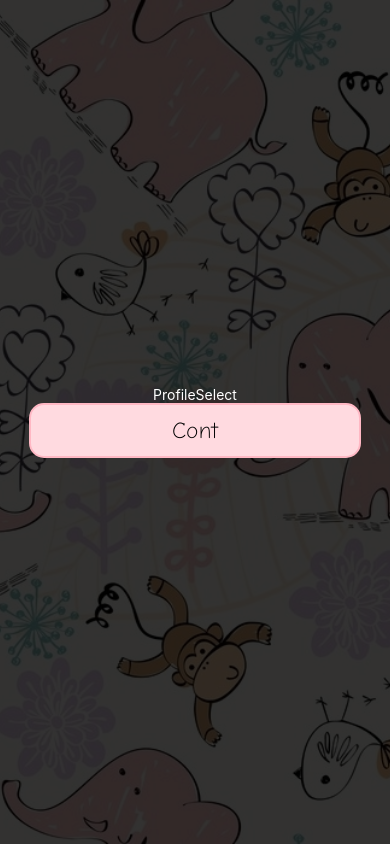
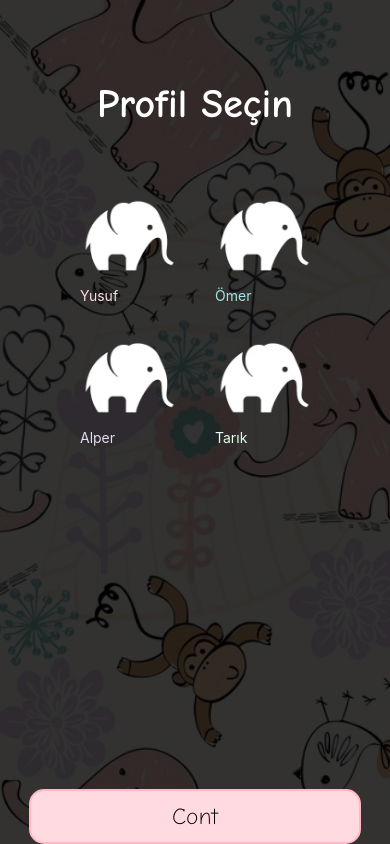
Before and after one commit to clb-alper/Project01, a React Native app: screen /ProfileSelect in a window 390 px wide. Built offline with nearby package versions, Linux system fonts and the light colour scheme.

Commit message:
userData.js and ProfileSelect.js Updated
selectedColor for users are added. ProfileSelect.js is updated to support images and text colors.

```diff
--- a/assets/data/userData.js
+++ b/assets/data/userData.js
@@ -1,3 +1,4 @@
+import colors from '../colors/colors';
 
 const userData = [
     {
@@ -6,6 +7,7 @@ const userData = [
         userLastName: 'Gültekin',
         userNickname: 'Yusuf',
         userProfileImage: 'temp',
+        selectedColor: colors.pinkRegular,
     },
     {
         id: '2',
@@ -13,6 +15,7 @@ const userData = [
         userLastName: 'Aslan',
         userNickname: 'Ömer',
         userProfileImage: 'temp',
+        selectedColor: colors.blueRegular,
     },
     {
         id: '3',
@@ -20,6 +23,7 @@ const userData = [
         userLastName: 'Çelebi',
         userNickname: 'Alper',
         userProfileImage: 'temp',
+        selectedColor: colors.purpleLight,
     },
     {
         id: '4',
@@ -27,6 +31,7 @@ const userData = [
         userLastName: 'Huvaz',
         userNickname: 'Tarık',
         userProfileImage: 'temp',
+        selectedColor: colors.greenLight,
     },
 ]
 
--- a/components/ProfileSelect.js
+++ b/components/ProfileSelect.js
@@ -1,10 +1,12 @@
 import { StatusBar } from 'expo-status-bar';
 import React from 'react';
 import { useCallback } from 'react';
-import { StyleSheet, Text, View, TextInput, Image, Pressable, TouchableHighlight, KeyboardAvoidingView, Dimensions, ImageBackground } from 'react-native';
+import { StyleSheet, Text, View, TextInput, Image, Pressable, TouchableHighlight, KeyboardAvoidingView, Dimensions, ImageBackground, SafeAreaView, FlatList, TouchableOpacity } from 'react-native';
 import { useFonts } from 'expo-font';
 import * as SplashScreen from 'expo-splash-screen';
 import colors from '../assets/colors/colors';
+import userData from '../assets/data/userData';
+import { BoxShadow } from 'react-native-shadow';
 
 var widthOfScreen = Dimensions.get('window').width; //full width
 var heightOfScreen = Dimensions.get('window').height; //full width
@@ -29,6 +31,17 @@ const ProfileSelect = ({ navigation }) => {
         return null;
     }
 
+    /*const shadowOpt = {
+        width: 110,
+        height: 183,
+        color: "#000",
+        border: 6,
+        radius: 12,
+        opacity: 0.2,
+        x: -1.5,
+        y: 7,
+    }*/
+
     var touchPropsLoginButton = {
         activeOpacity: 1,
         underlayColor: '#ffe0e7',
@@ -44,12 +57,45 @@ const ProfileSelect = ({ navigation }) => {
             <StatusBar style="auto" />
             <ImageBackground source={require('../assets/images/loginbghd.jpg')} style={styles.backgroundImage}>
                 <View style={styles.profileSelectChildContainer}>
-                    <Text style={{color: colors.white}}>ProfileSelect</Text>
-                    <TouchableHighlight {...touchPropsLoginButton} style={styles.loginButton}>
-                        <Text style={styles.loginButtonText}>{"Cont"}</Text>
-                    </TouchableHighlight>
                 </View>
             </ImageBackground>
+            <View style={styles.flatListStyle}>
+                <Text style={styles.profileSelectHeader}>Profil Seçin</Text>
+                <FlatList
+                    overScrollMode={'never'}
+                    horizontal={false}
+                    scrollEnabled={false}
+                    numColumns={2}
+                    viewAreaCoveragePercentThreshold={10}
+                    itemVisiblePercentThreshold={10}
+                    data={userData}
+                    keyExtractor={(item) => item.id}
+                    showsHorizontalScrollIndicator={false}
+                    renderItem={({ item, index, separators }) => (
+                        <View style={styles.profileStyle}>
+
+                            <TouchableOpacity
+                                key={item.key}
+                                onPress={() => console.log(item.id)}
+                                activeOpacity={0.75}>
+
+                                <Image source={require('../assets/images/icontest.png')} style={styles.profileImageStyle}/>
+
+                            </TouchableOpacity>
+                            <Text style={[styles.userNicknameStyle, { color: item.selectedColor }]}>{item.userNickname}</Text>
+
+                        </View>
+                    )}
+
+
+                />
+            </View>
+
+
+            <TouchableHighlight {...touchPropsLoginButton} style={styles.loginButton}>
+                <Text style={styles.loginButtonText}>{"Cont"}</Text>
+            </TouchableHighlight>
+
         </View>
     )
 }
@@ -64,9 +110,12 @@ const styles = StyleSheet.create({
     },
 
     profileSelectChildContainer: {
+        position: 'absolute',
         flex: 1,
         alignItems: 'center',
         justifyContent: 'center',
+        width: widthOfScreen,
+        height: heightOfScreen,
         backgroundColor: 'rgba(0,0,0,0.8)'
     },
 
@@ -97,4 +146,38 @@ const styles = StyleSheet.create({
         fontSize: 23,
     },
 
+    profileStyle: {
+        marginTop: 10,
+        marginRight: 15,
+        marginBottom: 15,
+        marginLeft: 20,
+    },
+
+    profileSelectHeader: {
+        fontFamily: 'Comic-Bold',
+        textAlign: 'center',
+        marginTop: '30%',
+        fontSize: 40,
+        marginBottom: 50,
+        color: colors.white,
+
+    },
+
+    profileImageStyle: {
+        width: 100,
+        height: 100,
+
+    },
+
+    userNicknameStyle: {
+
+    },
+
+    flatListStyle: {
+        flex: 1,
+        alignItems: 'center',
+        justifyContent: 'center',
+
+    },
+
 })
```
